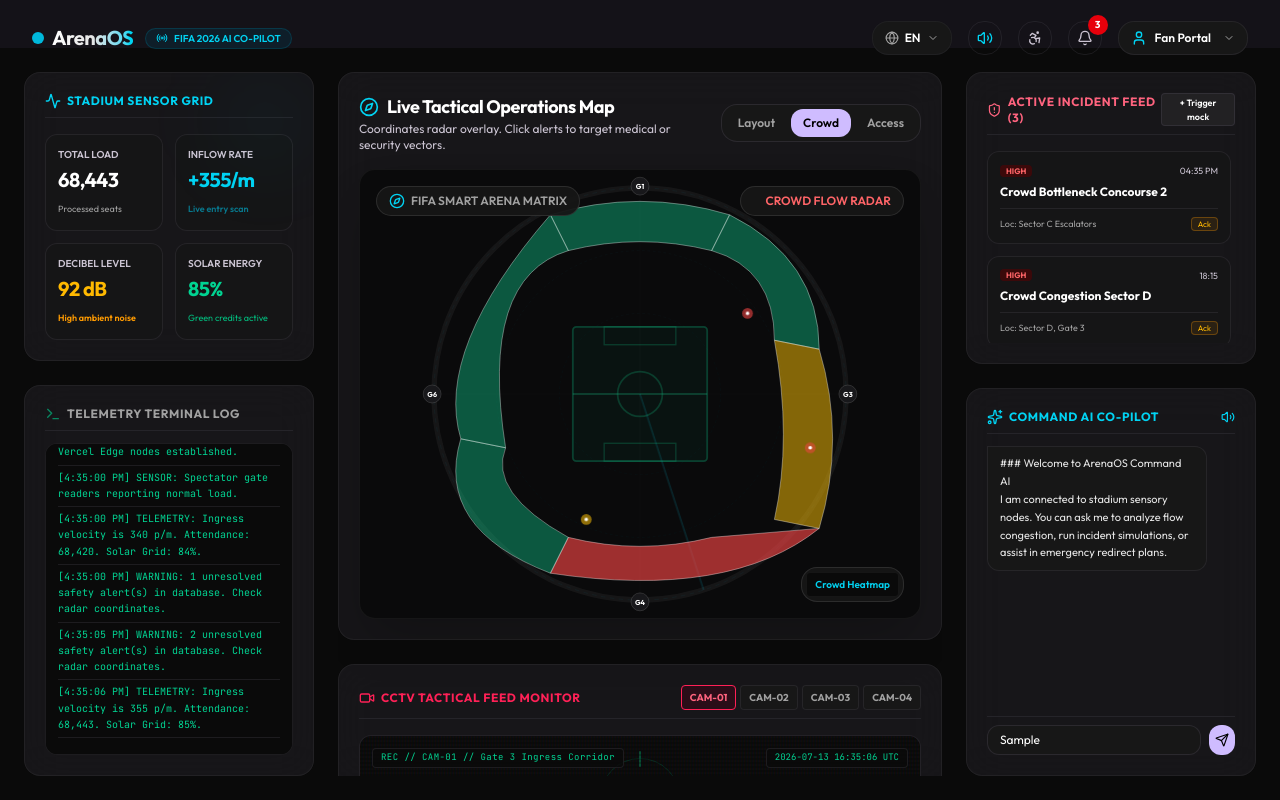
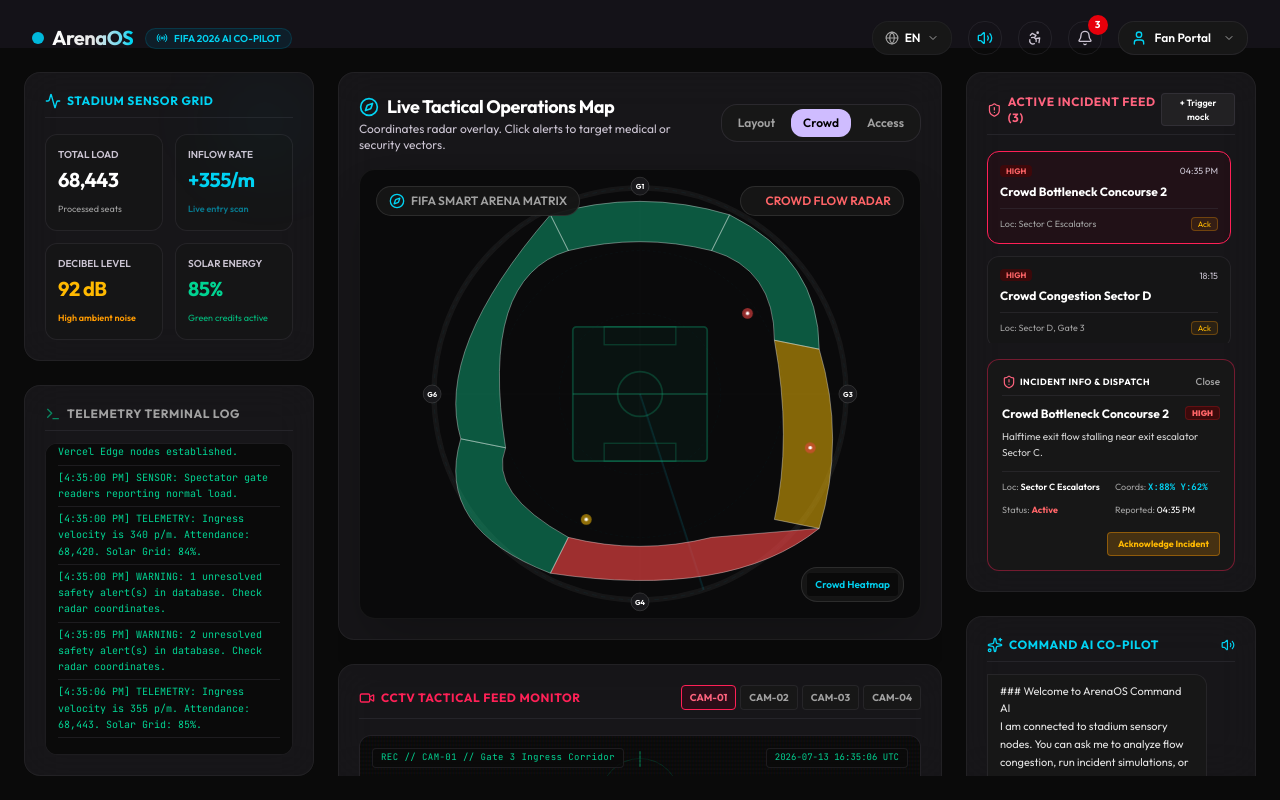
Before and after one commit to Sanjeevvvvv/ArenaOS, a Next.js app: page /command in a window 1280 px wide. Both pictures are taken after typing "Sample" into the empty fields and a click on the button "+ Trigger mock". Shown: the part 29-829 px from the top of the page. Built offline with nearby package versions, Linux system fonts and the light colour scheme.

Commit message:
feat: complete active incident feed functionality and selection state binding

```diff
--- a/src/app/command/page.tsx
+++ b/src/app/command/page.tsx
@@ -1,7 +1,7 @@
 'use client';
 
 import React, { useState, useEffect, useRef } from 'react';
-import { useAppStore, type Alert } from '@/store/useAppStore';
+import { useAppStore } from '@/store/useAppStore';
 import { StadiumMap } from '@/components/map/StadiumMap';
 import { sendMessageToGemini, type ChatMessage } from '@/lib/gemini';
 import { soundManager } from '@/lib/sounds';
@@ -31,7 +31,8 @@
   } = useAppStore();
 
   const [mapMode, setMapMode] = useState<'standard' | 'heatmap' | 'accessibility'>('heatmap');
-  const [selectedAlert, setSelectedAlert] = useState<Alert | null>(null);
+  const [selectedAlertId, setSelectedAlertId] = useState<string | null>(null);
+  const selectedAlert = alerts.find(a => a.id === selectedAlertId) || null;
 
   // Chat States
   const [chatInput, setChatInput] = useState('');
@@ -168,6 +169,14 @@
       status: 'active',
       coordinates: details.coordinates
     });
+
+    // Auto-select the newly created alert
+    setTimeout(() => {
+      const latest = useAppStore.getState().alerts[0];
+      if (latest) {
+        setSelectedAlertId(latest.id);
+      }
+    }, 50);
   };
 
 
@@ -287,7 +296,7 @@
 
           <StadiumMap
             viewMode={mapMode}
-            onSelectAlert={(alt) => setSelectedAlert(alt)}
+            onSelectAlert={(alt) => setSelectedAlertId(alt.id)}
           />
         </div>
 
@@ -390,9 +399,9 @@
               activeAlerts.map((alt) => (
                 <div
                   key={alt.id}
-                  onClick={() => { soundManager.playClick(); setSelectedAlert(alt); }}
+                  onClick={() => { soundManager.playClick(); setSelectedAlertId(alt.id); }}
                   className={`p-3 rounded-xl border transition cursor-pointer text-left ${
-                    selectedAlert?.id === alt.id
+                    selectedAlertId === alt.id
                       ? 'bg-rose-950/20 border-rose-500'
                       : 'bg-neutral-900/60 border-border/30 hover:bg-neutral-900'
                   }`}
@@ -426,6 +435,7 @@
                           onClick={(e) => {
                             e.stopPropagation();
                             resolveAlert(alt.id);
+                            if (selectedAlertId === alt.id) setSelectedAlertId(null);
                           }}
                           className="text-[8px] px-1.5 py-0.2 rounded bg-emerald-500/10 text-emerald-400 border border-emerald-500/30 hover:bg-emerald-500/20"
                         >
@@ -438,6 +448,69 @@
               ))
             )}
           </div>
+
+          {/* Selected Alert Details Panel */}
+          {selectedAlert && (
+            <div className="p-3.5 rounded-xl bg-neutral-900 border border-rose-500/40 text-left space-y-2.5 animate-in slide-in-from-bottom-2">
+              <div className="flex justify-between items-center border-b border-border/30 pb-1.5">
+                <h4 className="font-bold text-white uppercase tracking-wider flex items-center gap-1 text-[9px]">
+                  <ShieldAlert className="h-3.5 w-3.5 text-rose-400" />
+                  Incident Info & Dispatch
+                </h4>
+                <button
+                  onClick={() => setSelectedAlertId(null)}
+                  className="text-[10px] text-neutral-400 hover:text-white font-medium"
+                >
+                  Close
+                </button>
+              </div>
+
+              <div className="space-y-1">
+                <div className="flex justify-between items-start gap-2">
+                  <span className="font-bold text-white text-xs leading-snug">{selectedAlert.title}</span>
+                  <span className={`text-[8px] px-1.5 py-0.2 rounded font-black uppercase shrink-0 ${
+                    selectedAlert.severity === 'critical' || selectedAlert.severity === 'high' ? 'bg-red-950/80 text-red-400 border border-red-500/20' : 'bg-amber-950/80 text-amber-400 border border-amber-500/20'
+                  }`}>
+                    {selectedAlert.severity}
+                  </span>
+                </div>
+                <p className="text-[10px] text-neutral-300 leading-relaxed pt-0.5">{selectedAlert.description}</p>
+              </div>
+
+              <div className="grid grid-cols-2 gap-2 text-[9px] text-neutral-400 pt-2 border-t border-border/30">
+                <div>Loc: <span className="text-white font-semibold">{selectedAlert.location}</span></div>
+                <div>Coords: <span className="text-cyan-400 font-mono font-bold">X:{selectedAlert.coordinates.x.toFixed(0)}% Y:{selectedAlert.coordinates.y.toFixed(0)}%</span></div>
+                <div>Status: <span className={`font-bold capitalize ${selectedAlert.status === 'active' ? 'text-red-400' : 'text-amber-400'}`}>{selectedAlert.status}</span></div>
+                <div>Reported: <span className="text-white">{selectedAlert.timestamp}</span></div>
+              </div>
+
+              <div className="flex gap-2 justify-end pt-1.5">
+                {selectedAlert.status === 'active' && (
+                  <button
+                    onClick={() => {
+                      soundManager.playClick();
+                      updateAlertStatus(selectedAlert.id, 'in-progress');
+                    }}
+                    className="px-2.5 py-1 rounded bg-amber-500/20 text-amber-400 border border-amber-500/40 hover:bg-amber-500/30 transition text-[9px] font-bold"
+                  >
+                    Acknowledge Incident
+                  </button>
+                )}
+                {selectedAlert.status === 'in-progress' && (
+                  <button
+                    onClick={() => {
+                      soundManager.playClick();
+                      resolveAlert(selectedAlert.id);
+                      setSelectedAlertId(null);
+                    }}
+                    className="px-2.5 py-1 rounded bg-emerald-500/20 text-emerald-400 border border-emerald-500/40 hover:bg-emerald-500/30 transition text-[9px] font-bold"
+                  >
+                    Mark as Resolved
+                  </button>
+                )}
+              </div>
+            </div>
+          )}
         </div>
 
         {/* Gemini Decision Chatbot console */}
```
